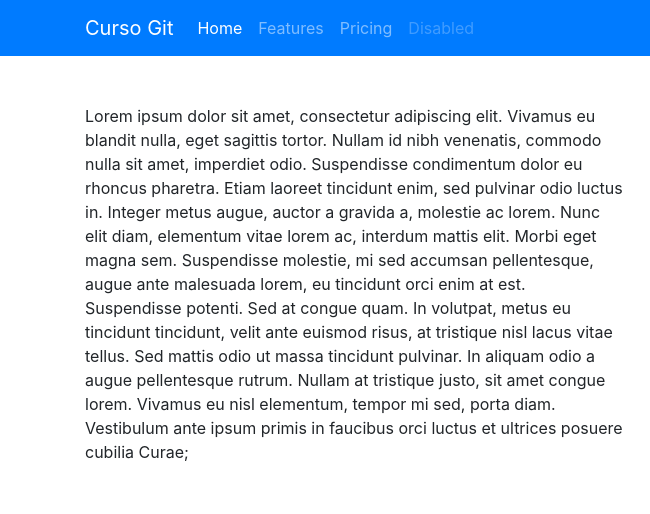
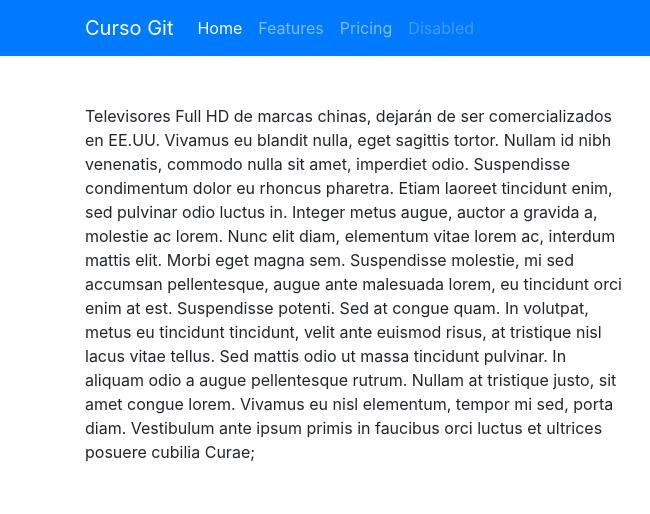
Before and after one commit to MemoHdlF/ejemploweb, a plain HTML site: page index.html in a window 1280 px wide. Shown: the top 514 px of the page, 0-650 px from the left. Drawn offline with nearby package versions, Linux system fonts and the light colour scheme; grey boxes are pictures that could not be loaded.

Commit message:
Cambio minimamente relevante

```diff
--- a/index.html
+++ b/index.html
@@ -6,7 +6,7 @@
     <meta name="viewport" content="width=device-width, initial-scale=1, shrink-to-fit=no">
     <!-- Bootstrap CSS -->
     <link rel="stylesheet" href="https://stackpath.bootstrapcdn.com/bootstrap/4.3.1/css/bootstrap.min.css" integrity="sha384-ggOyR0iXCbMQv3Xipma34MD+dH/1fQ784/j6cY/iJTQUOhcWr7x9JvoRxT2MZw1T" crossorigin="anonymous">
-    <title>Hello, world!</title>
+    <title>Curso Git</title>
   </head>
   <body>
        <nav class="navbar navbar-expand-lg navbar-dark bg-primary">
@@ -33,7 +33,7 @@
       </div>
       <div class="row">
         <div class="col">
-          <p>Lorem ipsum dolor sit amet, consectetur adipiscing elit. Vivamus eu blandit nulla, eget sagittis tortor. Nullam id nibh venenatis, commodo nulla sit amet, imperdiet odio. Suspendisse condimentum dolor eu rhoncus pharetra. Etiam laoreet tincidunt enim, sed pulvinar odio luctus in. Integer metus augue, auctor a gravida a, molestie ac lorem. Nunc elit diam, elementum vitae lorem ac, interdum mattis elit. Morbi eget magna sem. Suspendisse molestie, mi sed accumsan pellentesque, augue ante malesuada lorem, eu tincidunt orci enim at est. Suspendisse potenti. Sed at congue quam. In volutpat, metus eu tincidunt tincidunt, velit ante euismod risus, at tristique nisl lacus vitae tellus. Sed mattis odio ut massa tincidunt pulvinar. In aliquam odio a augue pellentesque rutrum. Nullam at tristique justo, sit amet congue lorem. Vivamus eu nisl elementum, tempor mi sed, porta diam. Vestibulum ante ipsum primis in faucibus orci luctus et ultrices posuere cubilia Curae;</p>
+          <p>Televisores Full HD de marcas chinas, dejarán de ser comercializados en EE.UU. Vivamus eu blandit nulla, eget sagittis tortor. Nullam id nibh venenatis, commodo nulla sit amet, imperdiet odio. Suspendisse condimentum dolor eu rhoncus pharetra. Etiam laoreet tincidunt enim, sed pulvinar odio luctus in. Integer metus augue, auctor a gravida a, molestie ac lorem. Nunc elit diam, elementum vitae lorem ac, interdum mattis elit. Morbi eget magna sem. Suspendisse molestie, mi sed accumsan pellentesque, augue ante malesuada lorem, eu tincidunt orci enim at est. Suspendisse potenti. Sed at congue quam. In volutpat, metus eu tincidunt tincidunt, velit ante euismod risus, at tristique nisl lacus vitae tellus. Sed mattis odio ut massa tincidunt pulvinar. In aliquam odio a augue pellentesque rutrum. Nullam at tristique justo, sit amet congue lorem. Vivamus eu nisl elementum, tempor mi sed, porta diam. Vestibulum ante ipsum primis in faucibus orci luctus et ultrices posuere cubilia Curae;</p>
         </div>
         <div class="col">
           <img src="http://lorempixel.com/g/720/480/" alt="" class="img-fluid">
```
